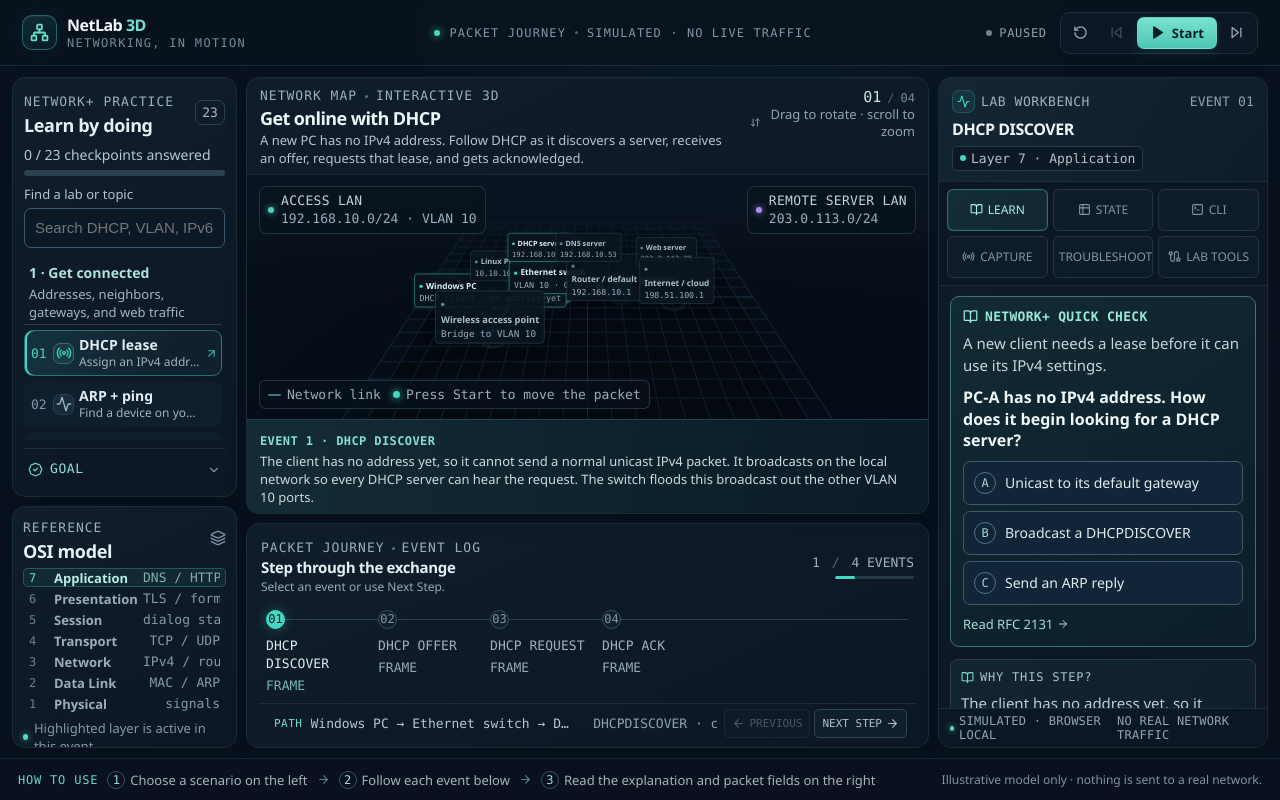
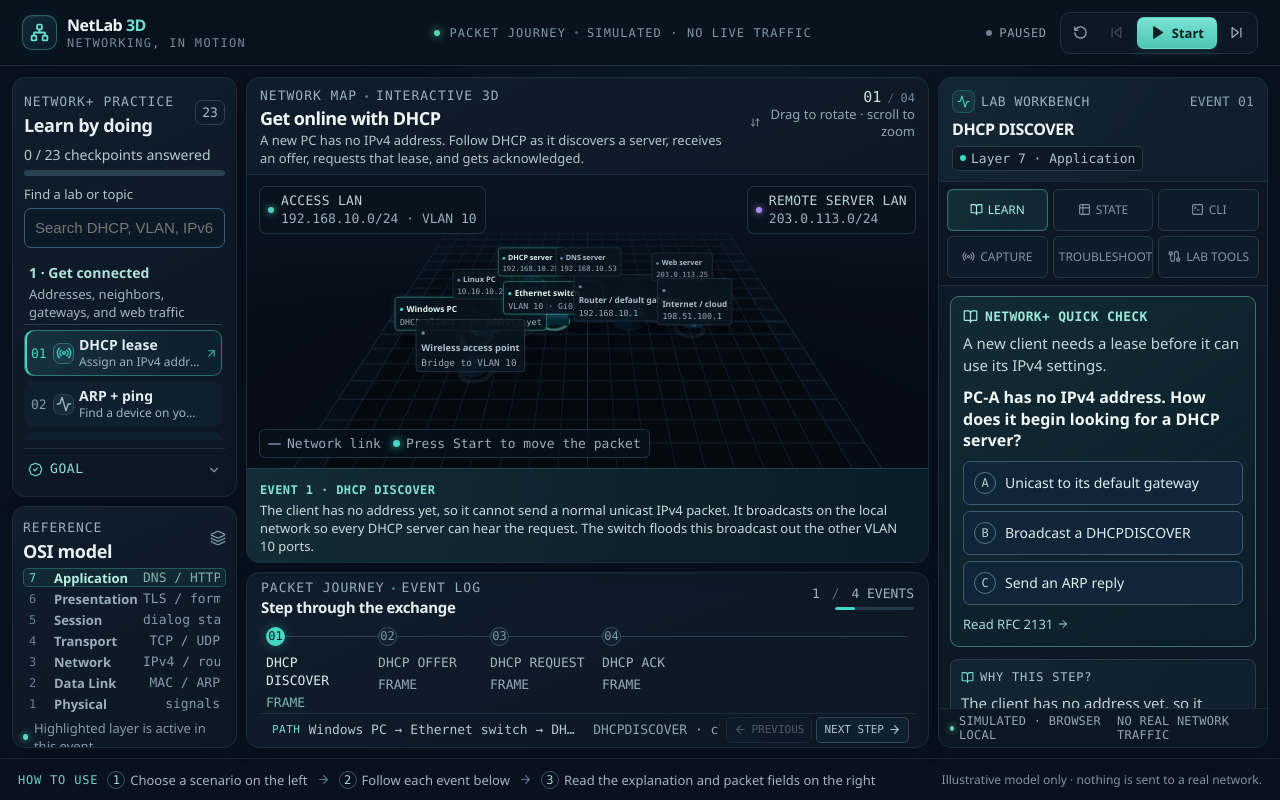
Before and after one commit to 10th-Dimension/netlab-3d, a React (Vite) app: page / in a window 1280 px wide. Built offline with nearby package versions, Linux system fonts and the light colour scheme.

Commit message:
Keep larger map and show event labels

```diff
--- a/src/styles.css
+++ b/src/styles.css
@@ -633,7 +633,7 @@ button:focus-visible { outline: 2px solid #70e5d2; outline-offset: 2px; }
 @media (min-width: 981px) {
   .workspace {
     grid-template-columns: minmax(210px, 225px) minmax(430px, 1fr) minmax(300px, 330px);
-    grid-template-rows: minmax(360px, 1.5fr) 225px;
+    grid-template-rows: minmax(360px, 1.5fr) 176px;
     gap: 9px;
   }
   .sidebar { gap: 9px; grid-template-rows: minmax(330px, 1fr) minmax(210px, 242px); }
@@ -648,14 +648,14 @@ button:focus-visible { outline: 2px solid #70e5d2; outline-offset: 2px; }
   .stage-title-wrap p { font-size: 13px; line-height: 1.35; }
   .stage-explanation { min-height: 70px; max-height: 94px; padding: 8px 13px; }
   .stage-explanation p { margin-top: 3px; font-size: 13px; line-height: 1.38; }
-  .timeline-panel { padding: 10px 12px 8px; }
-  .timeline-heading { padding: 6px 2px 0; }
+  .timeline-panel { padding: 5px 12px 4px; }
+  .timeline-heading { padding: 2px 2px 0; }
   .timeline-heading h2 { font-size: 15px; }
-  .timeline-instruction { margin-top: 2px; font-size: 12px; }
-  .event-rail-wrap { min-height: 96px; }
-  .timeline-footer { min-height: 40px; padding: 5px 9px; }
-  .timeline-route-summary { min-height: 27px; padding: 4px 6px; font-size: 11px; }
-  .timeline-next-buttons button { min-height: 29px; padding: 4px 7px; font-size: 11px; }
+  .timeline-instruction { display: none; }
+  .event-rail-wrap { min-height: 84px; margin: 2px 0; }
+  .timeline-footer { min-height: 30px; padding: 2px 7px 0; gap: 6px; }
+  .timeline-route-summary { min-height: 23px; padding: 3px 6px; font-size: 11px; }
+  .timeline-next-buttons button { min-height: 26px; padding: 3px 7px; font-size: 11px; }
 }
 
 @media (min-width: 981px) and (max-width: 1260px) {
```
